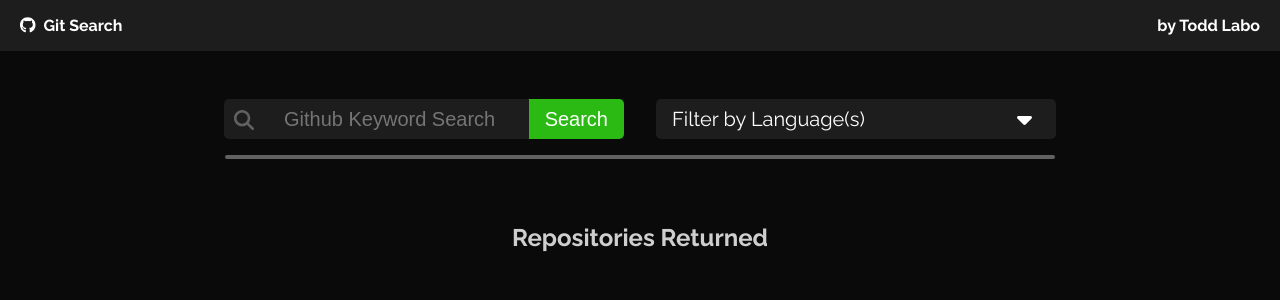
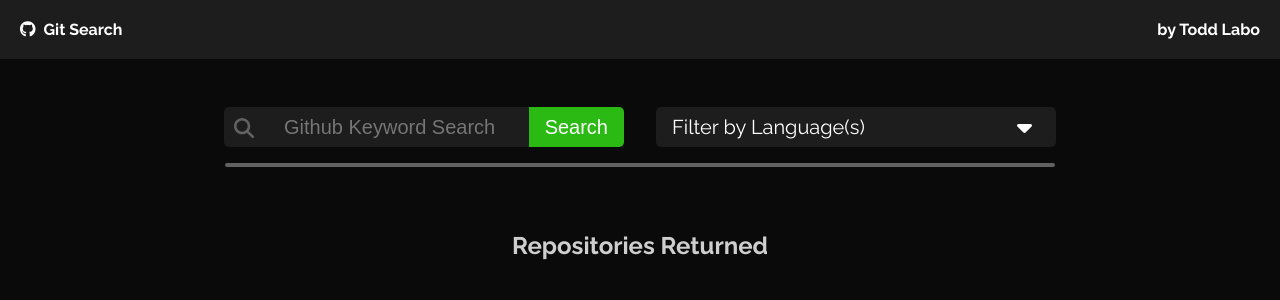
Before and after one commit to dreamlabo/git-search-project, a React (Create React App) app: page / in a window 1280 px wide. Shown: the top 300 px of the page. Built offline with nearby package versions, Linux system fonts and the light colour scheme.

Commit message:
Fixed header height at small screen sizes

```diff
--- a/src/components/header/header_style.css
+++ b/src/components/header/header_style.css
@@ -5,7 +5,7 @@
 
 .header__main-container {
     color: white;
-    padding: .5rem 0;
+    padding: .75rem 0;
     background-color: var(--main-clr-light);
     font-weight: var(--font-bold);
     font-size: 5px;
@@ -39,6 +39,6 @@
 
 @media (min-width: 1000px) {
     .header__main-container {
-        padding: 1rem 0;
+        padding: 1.25rem 0;
     }
 }
```
